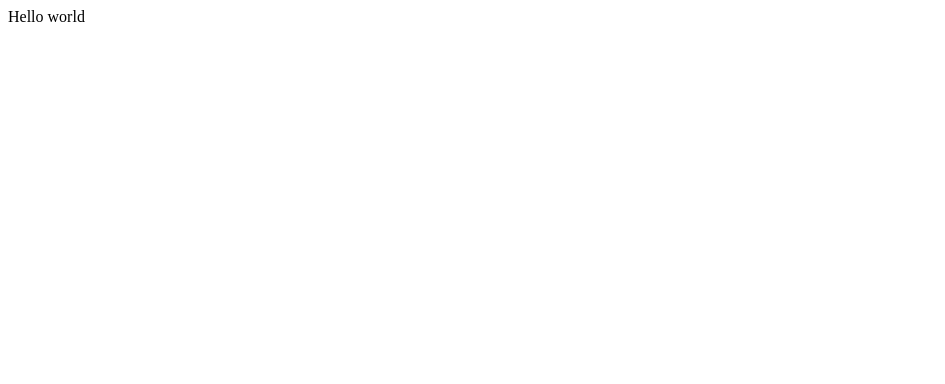
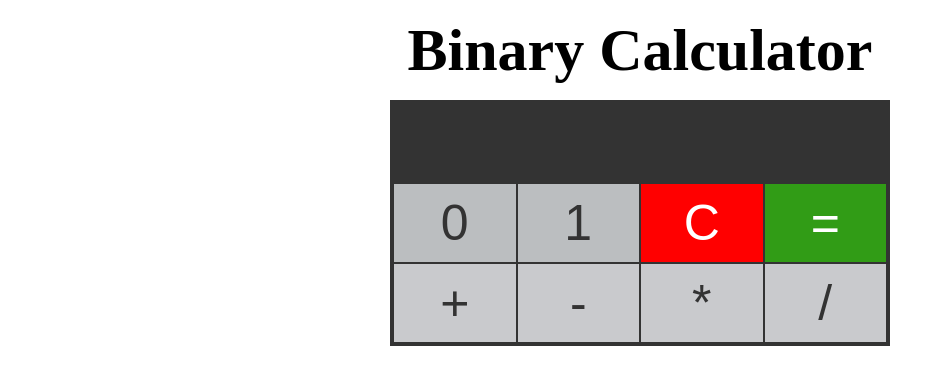
Before and after one commit to rexsateesh/binarycalc, a plain HTML site: page index.html in a window 1280 px wide. Shown: the whole page, without its empty margins (0-945 px from the left). Drawn offline with Linux system fonts and the light colour scheme.

Commit message:
Update index.html

```diff
--- a/index.html
+++ b/index.html
@@ -1 +1,126 @@
-Hello world
+<!DOCTYPE html>
+<html>
+
+<head>
+    <title>Binary Calculator</title>
+    <style type="text/css">
+        .wrap {
+            width: 500px;
+            margin: 0 auto;
+        }
+
+        .wrap>h1 {
+            font-size: 60px;
+            text-align: center;
+            line-height: 20px;
+        }
+
+        #res {
+            background-color: #333;
+            height: 80px;
+            font-size: 70px;
+            line-height: 80px;
+            padding: 0 5px;
+            color: #fff;
+        }
+
+        #btns {
+            width: 494px;
+            float: left;
+            border: 3px solid #333;
+        }
+
+        #btns>button {
+            width: 25%;
+            height: 80px;
+            font-size: 50px;
+            margin: 0;
+            float: left;
+            border: 1px solid #333;
+            background-color: #c9cacd;
+            color: #333;
+        }
+
+        #btn0,
+        #btn1 {
+            background-color: #bbbec0 !important;
+        }
+
+        #btnClr {
+            background-color: red !important;
+        }
+
+        #btnEql {
+            background-color: #319c16 !important;
+        }
+
+        #btnClr,
+        #btnEql {
+            color: #fff !important;
+        }
+    </style>
+</head>
+
+<body>
+    <div class="wrap">
+        <h1>Binary Calculator</h1>
+        <div id="res"></div>
+        <div id="btns">
+            <button id="btn0" class="btn">0</button>
+            <button id="btn1" class="btn">1</button>
+            <button id="btnClr" class="btn">C</button>
+            <button id="btnEql" class="btn">=</button>
+            <button id="btnSum" class="btn">+</button>
+            <button id="btnSub" class="btn">-</button>
+            <button id="btnMul" class="btn">*</button>
+            <button id="btnDiv" class="btn">/</button>
+        </div>
+    </div>
+
+    <script type="text/javascript">
+        var res = document.getElementById('res');
+        var ops = ['+','-','*','/'];
+
+        var handleInputControl = (act) => {
+            var input = res.innerHTML;
+            var isMathSign = ops.indexOf(act) !== -1;
+
+            if (input === '' && isMathSign) {
+                return;
+            }
+
+            var sign = input[input.length - 1];
+            if (isMathSign && ops.indexOf(sign) !== -1) {
+                res.innerHTML = input.substring(0, input.length - 1) + act;
+                return;
+            }
+
+            res.innerHTML += act;
+        }
+
+        var btnClick = (e) => {
+            var btn = e.target || e.srcElement;
+            var act = btn.innerHTML;
+
+            switch (act) {
+                case 'C':
+                    res.innerHTML = '';
+                    break;
+                case '=':
+                    var exp = res.innerHTML;
+                    exp = exp.replace(/(\d+)/g, (match) => parseInt(match, 2));
+                    res.innerHTML = eval(exp).toString(2);
+                    break;
+                default:
+                    handleInputControl(act);
+            }
+        }
+
+        var btns = document.getElementsByTagName('button');
+        for (var btn of btns) {
+            btn.onclick = btnClick;
+        }
+    </script>
+</body>
+
+</html>
```
